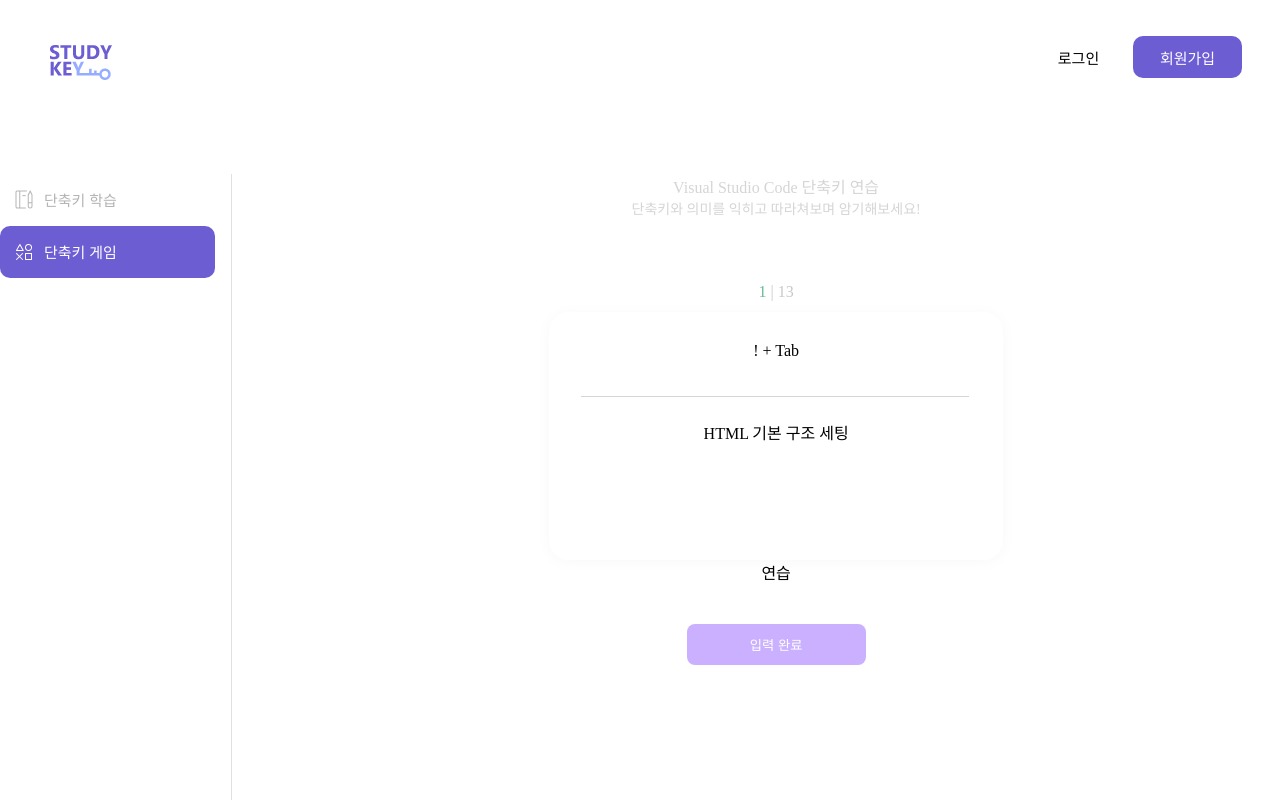
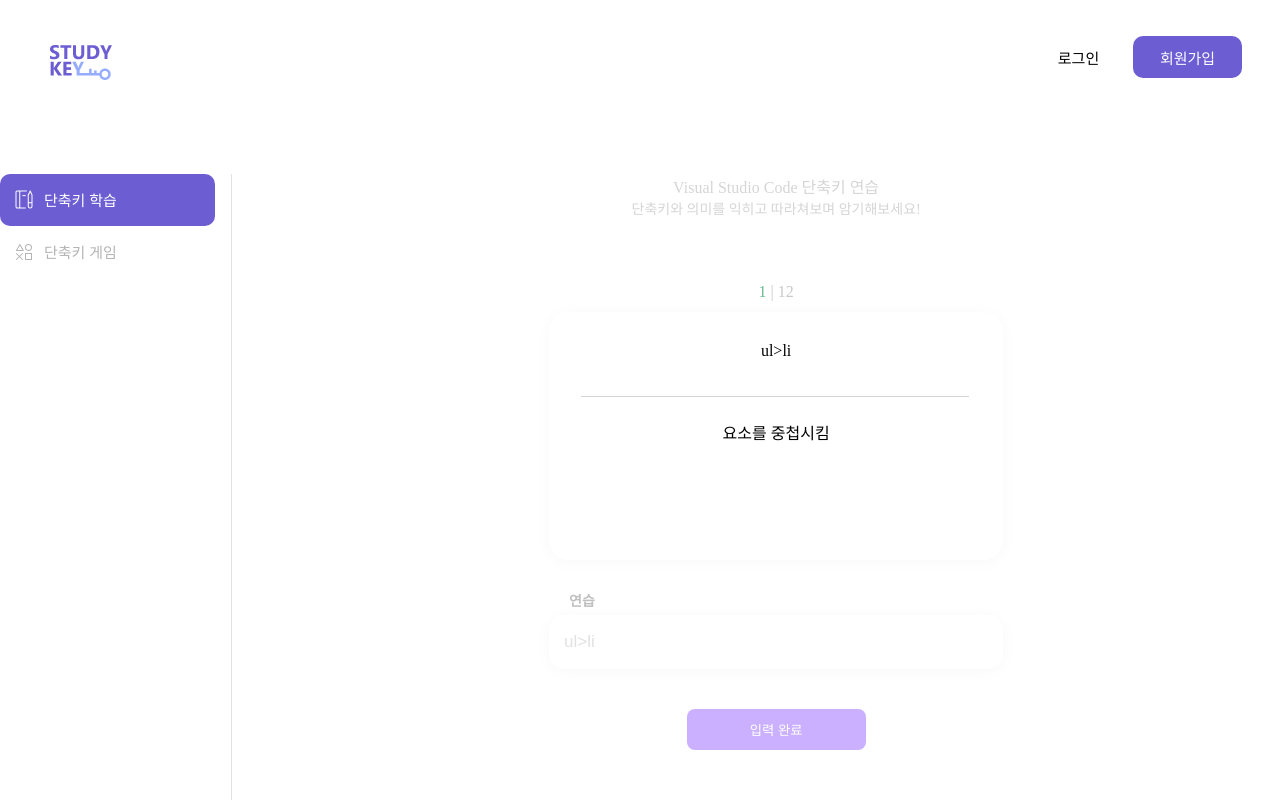
Before and after one commit to youjin0411/ityping-client, a Next.js app: page /practice/emmat in a window 1280 px wide. Shown: the top 800 px of the page. Built offline with nearby package versions, Linux system fonts and the light colour scheme.

Commit message:
✨ add: emmat input 기능 추가

```diff
--- a/public/emmats.js
+++ b/public/emmats.js
@@ -1,12 +1,4 @@
 export const emmats = [
-  {
-    emmat: "! + Tab",
-    description: "HTML 기본 구조 세팅",
-    example:
-    `<html>
-      ...
-    </html>`
-  },
   {
     emmat: "ul>li",
     description: "요소를 중첩시킴",
--- a/src/pages/practice/emmat.js
+++ b/src/pages/practice/emmat.js
@@ -8,11 +8,8 @@ const PracEmmat = (props) => {
     const [currentIdx, setCurrentIdx] = useState(0);
     const [currentKeyIdx, setCurrentKeyIdx] = useState(0);
     const [visible, setVisible] = useState(1);
-
-    const changeButton = () => {
-      setVisible(!visible);
-      console.log(visible);
-    }
+    const [isDisable, setIsDisable] = useState(0);
+    const [emmatValue, setEmmatValue] = useState('');
 
     if(currentIdx === emmats.length) {
       return (
@@ -28,11 +25,19 @@ const PracEmmat = (props) => {
 
     const emmat = emmats[currentIdx];
 
+    const handlerEmmat = e => {
+        setEmmatValue(e.target.value);
+        console.log(e.target.value);
+        if(e.target.value === emmats[0].emmat) {
+            setIsDisable(!isDisable);
+        }
+    }
+
     return (
         <>
             <Navbar/>
             <div className={styles.container}>
-                <Sidebar/>
+                <Sidebar isStudy={false} isSelected={true}/>
                 <div className={styles.right_container}>
                     <div className={styles.title_container}>
                         <p className={styles.title}>Visual Studio Code 단축키 연습</p>
@@ -48,20 +53,18 @@ const PracEmmat = (props) => {
                         <div className={styles.card_content}>{emmat.description}</div>
                     </div>
                     <div className={styles.input_container}>
-                        <label>연습</label>
-                        {emmats.map((e, i) => {
-                            <input placeholder={e}/>
-                        })}
+                        <label className={styles.text}>연습</label>
+                        <input className={styles.input} disabled={isDisable}  placeholder={emmats[0].emmat} onChange={handlerEmmat}/>
                     </div>
                     {
                     visible ?
-                    <button className={styles.enter_btn}>
+                    <button className={styles.enter_btn} onClick={() => setVisible(!visible)}>
                         입력 완료
                     </button>
                     :
                     <div className={styles.btn_container}>
                         <button className={styles.retry_btn}>다시하기</button>
-                        <button className={styles.next_btn} onClick={handleNextCard}>
+                        <button className={styles.next_btn}>
                         넘어가기
                         </button>
                     </div>
--- a/styles/Emmat.module.css
+++ b/styles/Emmat.module.css
@@ -80,18 +80,31 @@ div .title:nth-child(2) {
 
 .input_container {
     display: flex;
+    flex-direction: column;
+}
+
+.text {
+    margin-top: 30px;
+    margin-left: 20px;
+    font-size: 14px;
+    font-weight: 600;
+    color: #BFBFBF;
 }
 
 .input {
-    width: 58px;
-    height: 56px;
-    margin-top: 30px;
-    margin-right: 10px;
+    width: 454px;
+    height: 54px;
+    margin-top: 5px;
     padding: 15px;
-    background-color: #F3F3F3;
+    border-radius: 15px;
+    box-shadow: 0px 2px 16px 0px rgba(0, 0, 0, 0.03);
     border: 0;
     outline: none;
     font-size: 17px;
+}
+
+.input::placeholder {
+    color: #E1E1E1;
 }
 
 .enter_btn {
```
